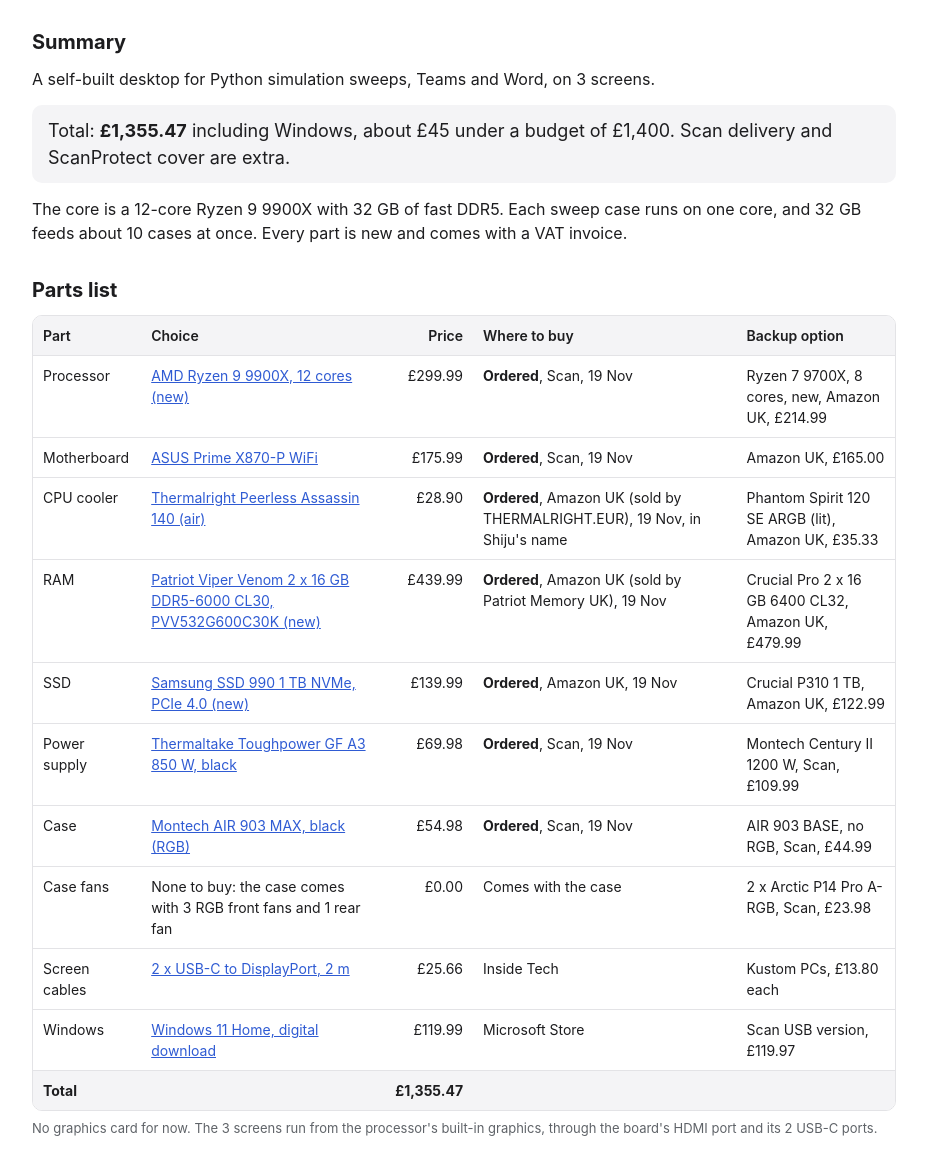
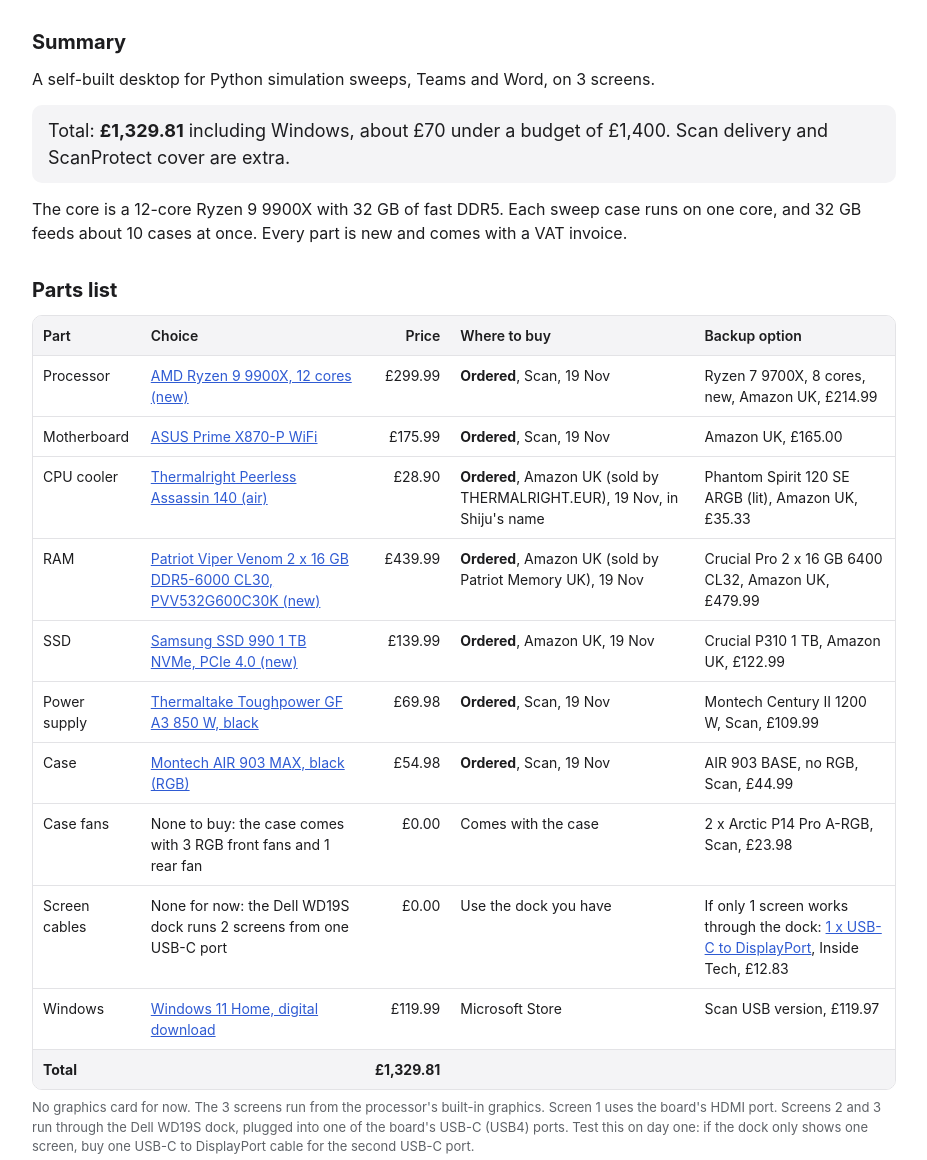
Before and after one commit to sh1juj/sim-pc-build-plan, a plain HTML site: page index.html in a window 1280 px wide. Shown: the part 140-1300 px from the top of the page, without its empty margins (176-1103 px from the left). Drawn offline with Linux system fonts and the light colour scheme.

Commit message:
Screens 2 and 3 through the Dell WD19S dock; screen cables only if the dock test fails; total £1,329.81
Co-Authored-By: Claude Opus 5.5 <noreply@anthropic.com>
Claude-Session: https://claude.ai/code/session_01DQky9pHeZgQ5paqDTtziha

```diff
--- a/index.html
+++ b/index.html
@@ -34,7 +34,7 @@
 
 <h2>Summary</h2>
 <p>A self-built desktop for Python simulation sweeps, Teams and Word, on 3 screens.</p>
-<div class="total">Total: <strong>&pound;1,355.47</strong> including Windows, about &pound;45 under a budget of &pound;1,400. Scan delivery and ScanProtect cover are extra.</div>
+<div class="total">Total: <strong>&pound;1,329.81</strong> including Windows, about &pound;70 under a budget of &pound;1,400. Scan delivery and ScanProtect cover are extra.</div>
 <p>The core is a 12-core Ryzen 9 9900X with 32 GB of fast DDR5. Each sweep case runs on one core, and 32 GB feeds about 10 cases at once. Every part is new and comes with a VAT invoice.</p>
 
 <h2>Parts list</h2>
@@ -50,13 +50,13 @@
 <tr><td>Power supply</td><td><a href="https://www.scan.co.uk/products/850w-thermaltake-toughpower-gf-a3-fully-modular-80plus-gold-pcie-51-atx-31-smart-zero-fan">Thermaltake Toughpower GF A3 850 W, black</a></td><td class="num">&pound;69.98</td><td><strong>Ordered</strong>, Scan, 19 Nov</td><td>Montech Century II 1200 W, Scan, &pound;109.99</td></tr>
 <tr><td>Case</td><td><a href="https://uk.pcpartpicker.com/product/2MwmP6/montech-air-903-max-atx-mid-tower-case-air-903-max-b">Montech AIR 903 MAX, black (RGB)</a></td><td class="num">&pound;54.98</td><td><strong>Ordered</strong>, Scan, 19 Nov</td><td>AIR 903 BASE, no RGB, Scan, &pound;44.99</td></tr>
 <tr><td>Case fans</td><td>None to buy: the case comes with 3 RGB front fans and 1 rear fan</td><td class="num">&pound;0.00</td><td>Comes with the case</td><td>2 x Arctic P14 Pro A-RGB, Scan, &pound;23.98</td></tr>
-<tr><td>Screen cables</td><td><a href="https://inside-tech.co.uk/cables/usb-c-to-displyport-4k-60hz-2-meter-black-data-cable/">2 x USB-C to DisplayPort, 2 m</a></td><td class="num">&pound;25.66</td><td>Inside Tech</td><td>Kustom PCs, &pound;13.80 each</td></tr>
+<tr><td>Screen cables</td><td>None for now: the Dell WD19S dock runs 2 screens from one USB-C port</td><td class="num">&pound;0.00</td><td>Use the dock you have</td><td>If only 1 screen works through the dock: <a href="https://inside-tech.co.uk/cables/usb-c-to-displyport-4k-60hz-2-meter-black-data-cable/">1 x USB-C to DisplayPort</a>, Inside Tech, &pound;12.83</td></tr>
 <tr><td>Windows</td><td><a href="https://www.microsoft.com/en-gb/d/windows-11-home/dg7gmgf0krt0">Windows 11 Home, digital download</a></td><td class="num">&pound;119.99</td><td>Microsoft Store</td><td>Scan USB version, &pound;119.97</td></tr>
-<tr class="sum"><td>Total</td><td></td><td class="num">&pound;1,355.47</td><td></td><td></td></tr>
+<tr class="sum"><td>Total</td><td></td><td class="num">&pound;1,329.81</td><td></td><td></td></tr>
 </tbody>
 </table>
 </div>
-<p class="note">No graphics card for now. The 3 screens run from the processor's built-in graphics, through the board's HDMI port and its 2 USB-C ports.</p>
+<p class="note">No graphics card for now. The 3 screens run from the processor's built-in graphics. Screen 1 uses the board's HDMI port. Screens 2 and 3 run through the Dell WD19S dock, plugged into one of the board's USB-C (USB4) ports. Test this on day one: if the dock only shows one screen, buy one USB-C to DisplayPort cable for the second USB-C port.</p>
 
 <h2>Why these parts</h2>
 <ul>
```
